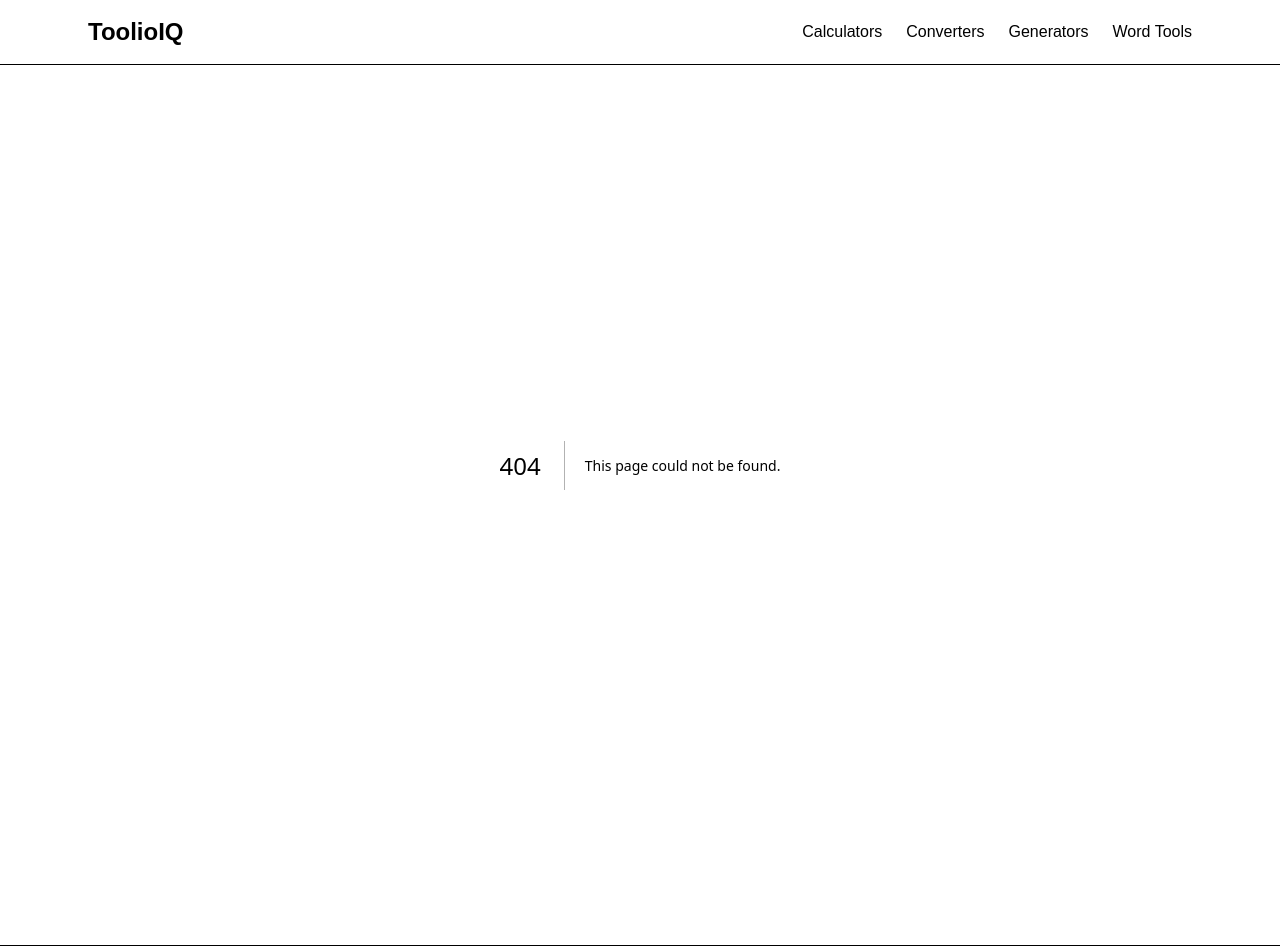
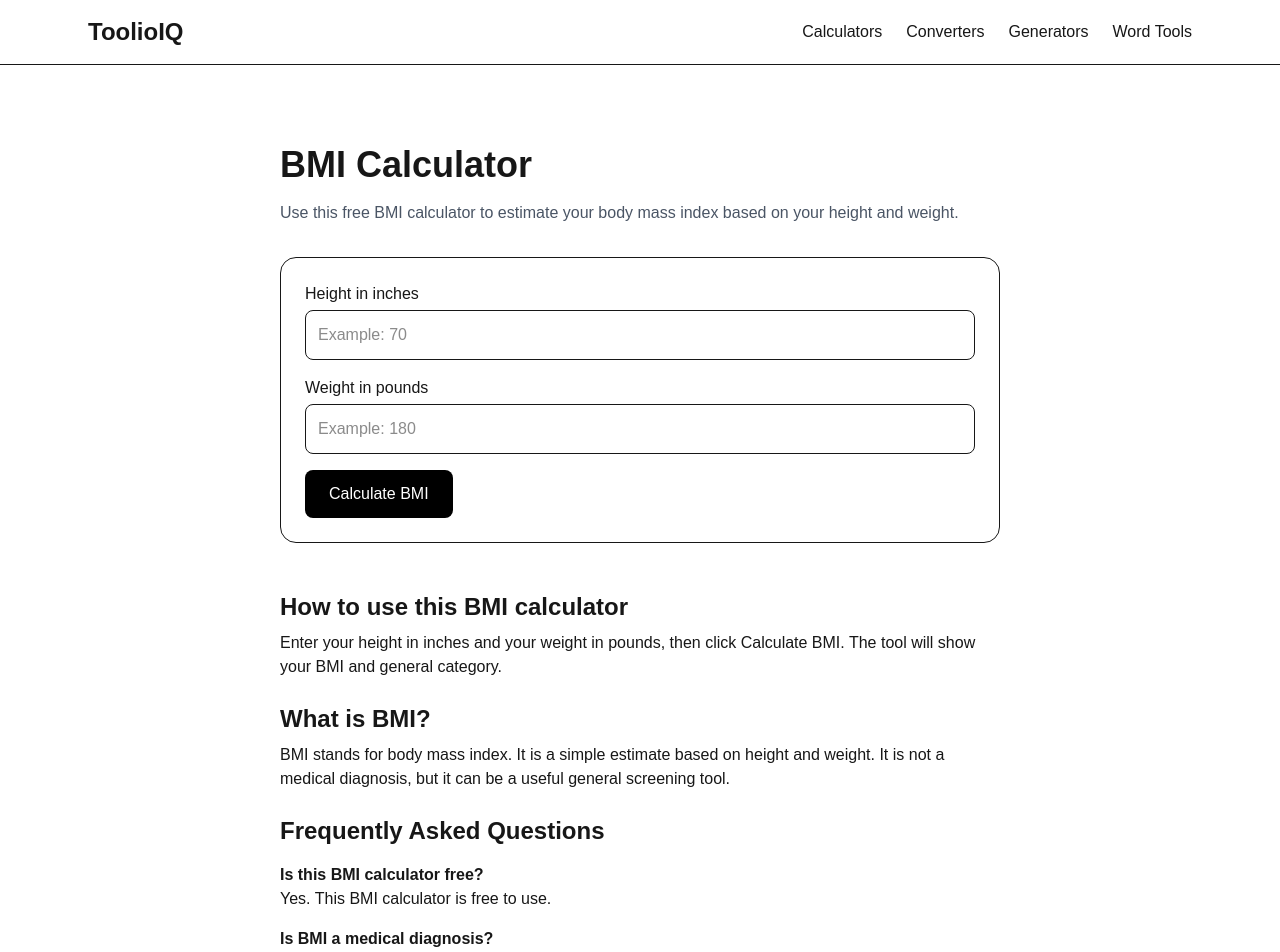
Before and after one commit to toolioiq/toolioiq, a Next.js app: page /calculators/bmi-calculator in a window 1280 px wide. Before the commit this address had no page. Shown: the top 952 px of the page. Built offline with nearby package versions, Linux system fonts and the light colour scheme.

Commit message:
Add BMI calculator

```diff
--- /dev/null
+++ b/app/calculators/bmi-calculator/page.tsx
@@ -0,0 +1,55 @@
+import type { Metadata } from "next";
+import BmiCalculator from "@/components/BmiCalculator";
+
+export const metadata: Metadata = {
+  title: "BMI Calculator | ToolioIQ",
+  description:
+    "Calculate your body mass index with ToolioIQ's free BMI calculator.",
+};
+
+export default function BmiCalculatorPage() {
+  return (
+    <main className="max-w-3xl mx-auto px-6 py-20">
+      <h1 className="text-4xl font-bold mb-4">BMI Calculator</h1>
+
+      <p className="text-gray-600 mb-8">
+        Use this free BMI calculator to estimate your body mass index based on
+        your height and weight.
+      </p>
+
+      <BmiCalculator />
+
+      <section className="mt-12 space-y-6">
+        <div>
+          <h2 className="text-2xl font-bold mb-2">How to use this BMI calculator</h2>
+          <p>
+            Enter your height in inches and your weight in pounds, then click
+            Calculate BMI. The tool will show your BMI and general category.
+          </p>
+        </div>
+
+        <div>
+          <h2 className="text-2xl font-bold mb-2">What is BMI?</h2>
+          <p>
+            BMI stands for body mass index. It is a simple estimate based on
+            height and weight. It is not a medical diagnosis, but it can be a
+            useful general screening tool.
+          </p>
+        </div>
+
+        <div>
+          <h2 className="text-2xl font-bold mb-2">Frequently Asked Questions</h2>
+
+          <h3 className="font-semibold mt-4">Is this BMI calculator free?</h3>
+          <p>Yes. This BMI calculator is free to use.</p>
+
+          <h3 className="font-semibold mt-4">Is BMI a medical diagnosis?</h3>
+          <p>
+            No. BMI is only a general estimate. Speak with a qualified medical
+            professional for health advice.
+          </p>
+        </div>
+      </section>
+    </main>
+  );
+}
--- a/app/calculators/page.tsx
+++ b/app/calculators/page.tsx
@@ -20,6 +20,13 @@ export default function CalculatorsPage() {
             Calculate your exact age in years.
           </p>
         </Link>
+        <Link
+          href="/calculators/bmi-calculator"
+          className="border rounded-xl p-6 hover:bg-gray-50"
+>
+          <h2 className="text-xl font-semibold">BMI Calculator</h2>
+          <p>Calculate your body mass index using height and weight.</p>
+        </Link>
       </div>
     </main>
   );
--- /dev/null
+++ b/components/BmiCalculator.tsx
@@ -0,0 +1,79 @@
+"use client";
+
+import { useState } from "react";
+
+export default function BmiCalculator() {
+  const [height, setHeight] = useState("");
+  const [weight, setWeight] = useState("");
+  const [bmi, setBmi] = useState<number | null>(null);
+  const [category, setCategory] = useState("");
+  const [error, setError] = useState("");
+
+  const calculateBmi = () => {
+    setError("");
+    setBmi(null);
+    setCategory("");
+
+    const heightInInches = Number(height);
+    const weightInPounds = Number(weight);
+
+    if (!height || !weight || heightInInches <= 0 || weightInPounds <= 0) {
+      setError("Please enter a valid height and weight.");
+      return;
+    }
+
+    const result = (weightInPounds / (heightInInches * heightInInches)) * 703;
+    const rounded = Number(result.toFixed(1));
+
+    setBmi(rounded);
+
+    if (rounded < 18.5) setCategory("Underweight");
+    else if (rounded < 25) setCategory("Normal weight");
+    else if (rounded < 30) setCategory("Overweight");
+    else setCategory("Obese");
+  };
+
+  return (
+    <div className="border rounded-2xl p-6 space-y-4">
+      <div>
+        <label className="block font-medium mb-1">Height in inches</label>
+        <input
+          type="number"
+          value={height}
+          onChange={(e) => setHeight(e.target.value)}
+          className="border rounded-lg p-3 w-full"
+          placeholder="Example: 70"
+        />
+      </div>
+
+      <div>
+        <label className="block font-medium mb-1">Weight in pounds</label>
+        <input
+          type="number"
+          value={weight}
+          onChange={(e) => setWeight(e.target.value)}
+          className="border rounded-lg p-3 w-full"
+          placeholder="Example: 180"
+        />
+      </div>
+
+      <button
+        onClick={calculateBmi}
+        className="bg-black text-white px-6 py-3 rounded-lg"
+      >
+        Calculate BMI
+      </button>
+
+      {error && <p className="text-red-600 font-medium">{error}</p>}
+
+      {bmi !== null && (
+        <div className="bg-gray-50 border rounded-xl p-6">
+          <h2 className="text-2xl font-bold mb-2">Your BMI</h2>
+          <p className="text-xl">
+            {bmi} — <strong>{category}</strong>
+          </p>
+        </div>
+      )}
+    </div>
+  );
+}
```
